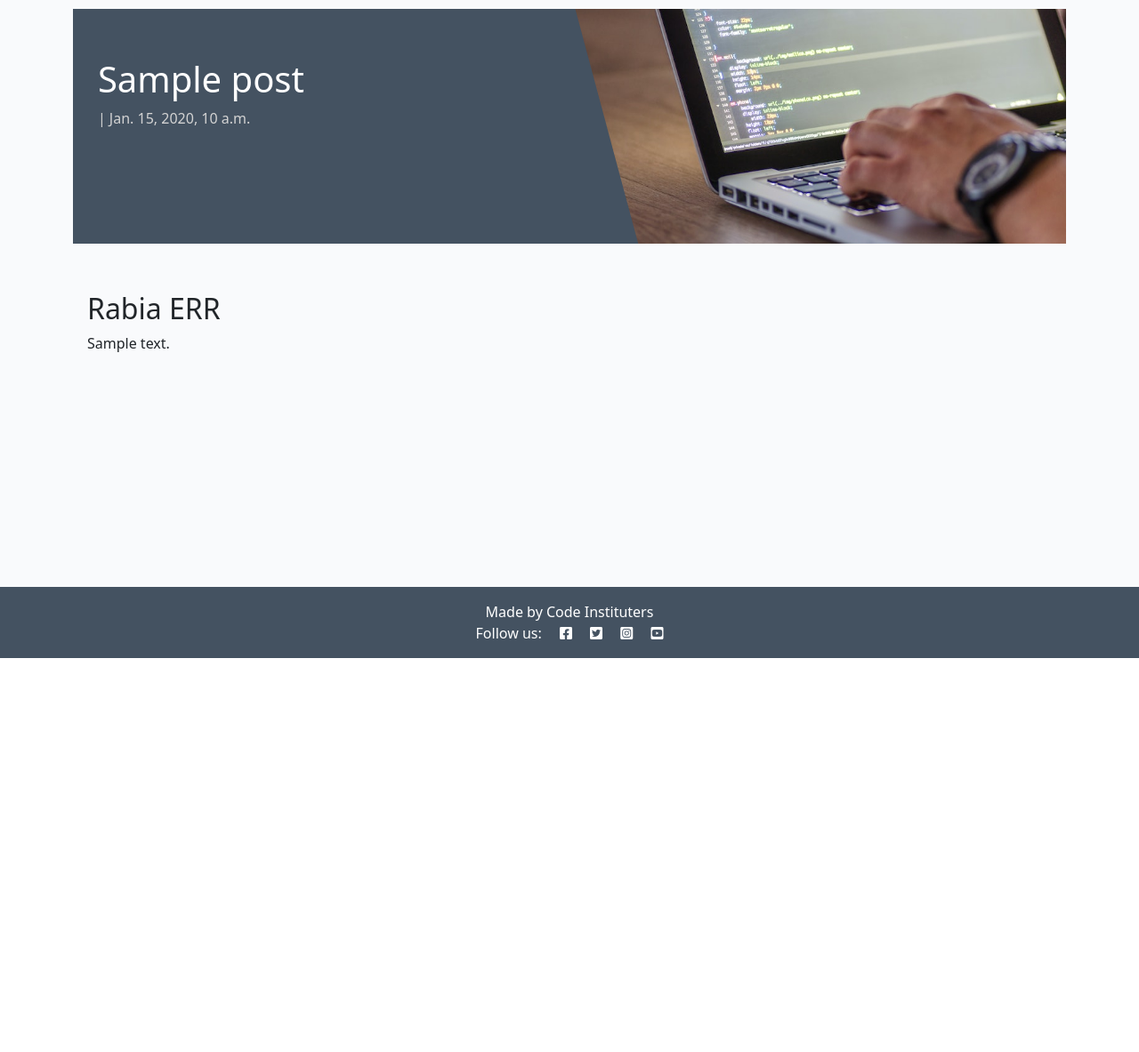
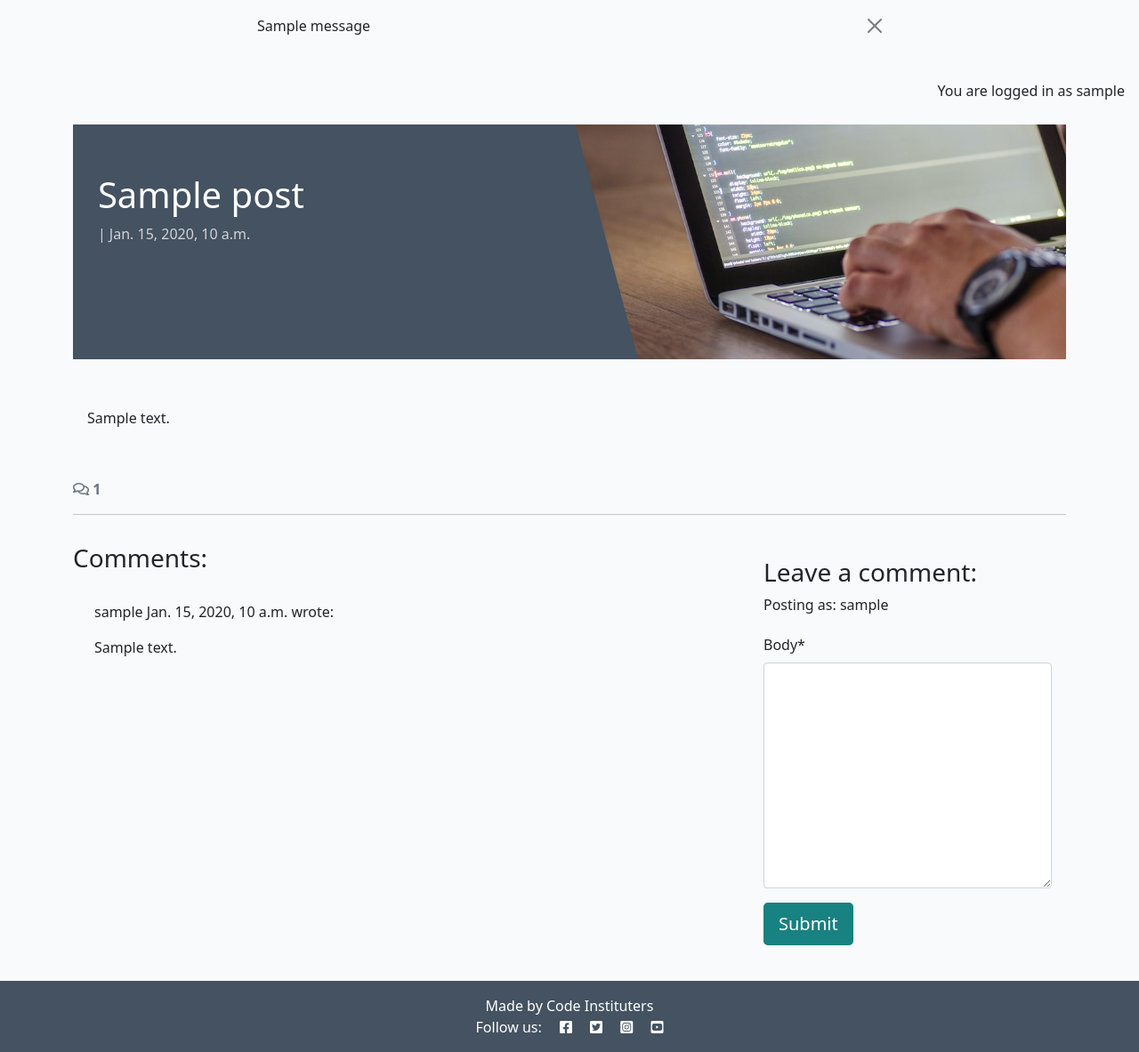
Before and after one commit to sunrise-rab/django-blog, a Django app: a page that uses templates/base.html in a window 1280 px wide. Shown: the part 60-1243 px from the top of the page at 89% size. Before the commit the page ends 800 px from the top, so only its background shows below. Run offline with Django 4.2, Linux system fonts and the light colour scheme; a user stored in the database is signed in; tables that the repository leaves empty hold one stand-in row (values such as "Sample post"); one stand-in notice (Sample message) is shown; parts of the project's set-up code (start-up, migrations or seed data) failed here and were passed over; some libraries are stand-ins or nearby versions.

Commit message:
Add the comment form with and displayed success message when the form is submitted

```diff
--- /dev/null
+++ b/blog/forms.py
@@ -0,0 +1,8 @@
+from .models import Comment
+from django import forms
+
+
+class CommentForm(forms.ModelForm):
+    class Meta:
+        model = Comment
+        fields = ('body',)
--- a/blog/templates/blog/post_detail.html
+++ b/blog/templates/blog/post_detail.html
@@ -1,5 +1,6 @@
 {% extends 'base.html' %} {% block content %}
 {% load static %}
+{% load crispy_forms_tags %}
 
 <div class="masthead">
     <div class="container">
@@ -24,11 +25,69 @@
                 <!-- The post content goes inside the card-text. -->
                 <!-- Use the | safe filter inside the template tags -->
                 <p class="card-text">
-                    <h2>
-                        {{ coder }}
-                    </h2>
-                    {{ post.content | safe }}
+                <h2>
+                    {{ coder }}
+                </h2>
+                {{ post.content | safe }}
                 </p>
+            </div>
+        </div>
+    </div>
+    <!-- Displaying count of comments -->
+    <div class="row">
+        <div class="col-12">
+            <strong class="text-secondary">
+                <i class="far fa-comments"></i> {{ comment_count }}
+            </strong>
+        </div>
+        <div class="col-12">
+            <hr>
+        </div>
+    </div>
+    <!-- Displaying Comments -->
+    <div class="row">
+        <div class="col-md-8 card mb-4  mt-3 ">
+            <h3>Comments:</h3>
+            <div class="card-body">
+                <!-- We want a for loop inside the empty control tags
+          to iterate through each comment in comments -->
+                {% for comment in comments %}
+                <div class="p-2 comments
+          {% if not comment.approved and comment.author == user %}
+          faded{% elif not comment.approved %} d-none{% endif %}">
+                    <p class="font-weight-bold">
+                        {{ comment.author }}
+                        <span class="font-weight-normal">
+                            {{ comment.created_on }}
+                        </span> wrote:
+                    </p>
+                    <div id="comment{{ comment.id }}">
+                        {{ comment.body | linebreaks }}
+                    </div>
+                    {% if not comment.approved and comment.author == user %}
+                    <p class="approval">
+                        This comment is awaiting approval
+                    </p>
+                    {% endif %}
+                </div>
+                <!-- Our for loop ends here -->
+                {% endfor %}
+            </div>
+        </div>
+        <!-- Creating New Comments -->
+        <div class="col-md-4 card mb-4 mt-3">
+            <div class="card-body">
+                {% if user.is_authenticated %}
+                <h3>Leave a comment:</h3>
+                <p>Posting as: {{ user.username }}</p>
+                <form id="commentForm" method="post" style="margin-top: 1.3em;">
+                    {{ comment_form | crispy }}
+                    {% csrf_token %}
+                    <button id="submitButton" type="submit" class="btn btn-signup btn-lg">Submit</button>
+                </form>
+                {% else %}
+                <p>Log in to leave a comment</p>
+                {% endif %}
             </div>
         </div>
     </div>
--- a/blog/views.py
+++ b/blog/views.py
@@ -1,7 +1,9 @@
 from django.shortcuts import render, get_object_or_404
 from django.shortcuts import render
 from django.views import generic
+from django.contrib import messages
 from .models import Post
+from .forms import CommentForm
 
 
 
@@ -27,12 +29,30 @@ def post_detail(request, slug):
 
     queryset = Post.objects.filter(status=1)
     post = get_object_or_404(queryset, slug=slug)
+    comments = post.comments.all().order_by("-created_on")
+    comment_count = post.comments.filter(approved=True).count()
+    comment_form = CommentForm()
+    if request.method == "POST":
+        comment_form = CommentForm(data=request.POST)
+        if comment_form.is_valid():
+            comment = comment_form.save(commit=False)
+            comment.author = request.user
+            comment.post = post
+            comment.save()
+            messages.add_message(
+            request, messages.SUCCESS,
+            'Comment submitted and awaiting approval'
+    )
+
+
 
     return render(
         request,
         "blog/post_detail.html",
         {"post": post,
-        "coder": "Rabia ERR"
+        "comments": comments,
+        "comment_count": comment_count,
+        "comment_form": comment_form,
         },
 
     )
--- a/codestar/settings.py
+++ b/codestar/settings.py
@@ -28,7 +28,7 @@ TEMPLATES_DIR = os.path.join(BASE_DIR, 'templates')
 SECRET_KEY = 'django-insecure-x2mubr$70huvos5%tm_f*l7gs179)39@s9%z6%rhva*u5l3)zp'
 
 # SECURITY WARNING: don't run with debug turned on in production!
-DEBUG = False
+DEBUG = True
 
 ALLOWED_HOSTS = [
     '127.0.0.1',
@@ -54,6 +54,8 @@ INSTALLED_APPS = [
     'blog',
     'about',
     'django_summernote',
+    'crispy_forms',
+    'crispy_bootstrap5',
 ]
 
 MIDDLEWARE = [
@@ -72,6 +74,8 @@ ROOT_URLCONF = 'codestar.urls'
 SITE_ID = 1
 LOGIN_REDIRECT_URL = '/'
 LOGOUT_REDIRECT_URL = '/'
+CRISPY_ALLOWED_TEMPLATE_PACKS = "bootstrap5"
+CRISPY_TEMPLATE_PACK = "bootstrap5"
 
 TEMPLATES = [
     {
--- a/requirements.txt
+++ b/requirements.txt
@@ -3,11 +3,13 @@ bleach==6.3.0
 certifi==2025.11.12
 cffi==2.0.0
 charset-normalizer==3.4.4
+crispy-bootstrap5==0.7
 cryptography==46.0.3
 defusedxml==0.7.1
 dj-database-url==0.5.0
 Django==4.2.27
 django-allauth==0.57.2
+django-crispy-forms==2.5
 django-summernote==0.8.20.0
 gunicorn==20.1.0
 idna==3.11
--- a/templates/base.html
+++ b/templates/base.html
@@ -74,8 +74,29 @@
             </div>
         </div>
     </nav>
+    <!-- displaying Django messages -->
+<div class="container">
+    <div class="row">
+      <div class="col-md-8 offset-md-2">
+        {% for message in messages %}
+        <div class="alert {{ message.tags }} alert-dismissible
+          fade show" id="msg" role="alert">
+          {{ message | safe }}
+          <button type="button" class="btn-close"
+            data-bs-dismiss="alert" aria-label="Close"></button>
+        </div>
+        {% endfor %}
+      </div>
+    </div>
+  </div>
 
     <main class="flex-shrink-0 main-bg">
+
+        {% if user.is_authenticated %}
+        <p class="text-end m-3"> You are logged in as {{ user }}</p>
+        {% else %}
+        <p class="text-end m-3"> You are not logged in </p>
+        {% endif %}
 
         {% block content %}
         <!-- Content Goes here -->
```
Also changed, not shown: templates/account/signup.html (+19 -3 lines), 5 other files.
